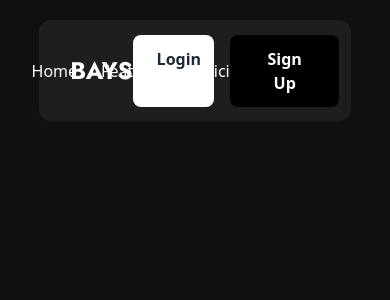
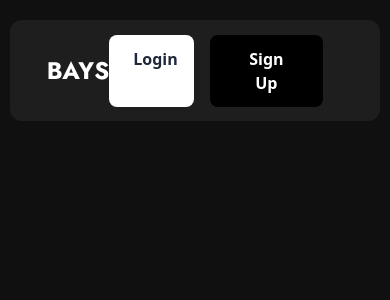
Before and after one commit to berkcantelseren/Bays, a Next.js app: page / in a window 390 px wide. Shown: the top 300 px of the page. Built offline with nearby package versions, Linux system fonts and the light colour scheme.

Commit message:
fixed some bugs and improved navbar

```diff
--- a/app/components/Home/Navbar/Navbar.js
+++ b/app/components/Home/Navbar/Navbar.js
@@ -6,16 +6,18 @@ export default function Navbar() {
   return (
     <div className="h-[12vh] z-[100] w-full top-0 sticky">
       <div
-        className="flex items-center h-full w-[80%] xl:w-[90%] mx-auto bg-[#1E1E1E] mt-5 rounded-xl
+        className="flex items-center h-full w-[95%] xl:w-[90%] mx-auto bg-[#1E1E1E] mt-5 rounded-xl
       "
       >
         {/* Logo Section  */}
         <div className="flex items-center justify-between align-middle w-[80%] h-[60%] mx-auto">
-          <h1 className={`${jost.className} text-white font-bold text-2xl`}>
+          <h1
+            className={`${jost.className} text-white font-bold text-2xl select-none`}
+          >
             BAYS
           </h1>
 
-          <div className="absolute left-1/2 -translate-x-[75%] flex space-x-6 text-white font-light">
+          <div className="hidden md:flex absolute left-1/2 -translate-x-[75%] space-x-6 text-white font-light">
             <a
               href=""
               className="hover:underline hover:underline-offset-4 decoration-[1px]"
@@ -35,7 +37,7 @@ export default function Navbar() {
               Pricing
             </a>
           </div>
-          <div className="ml-auto flex space-x-4">
+          <div className="ml-auto flex space-x-4 sm:w-auto justify-end pr-5">
             <a
               href="#_"
               className="relative block w-auto px-6 py-3 overflow-hidden text-base font-semibold text-center text-gray-800 rounded-lg bg-white"
```
